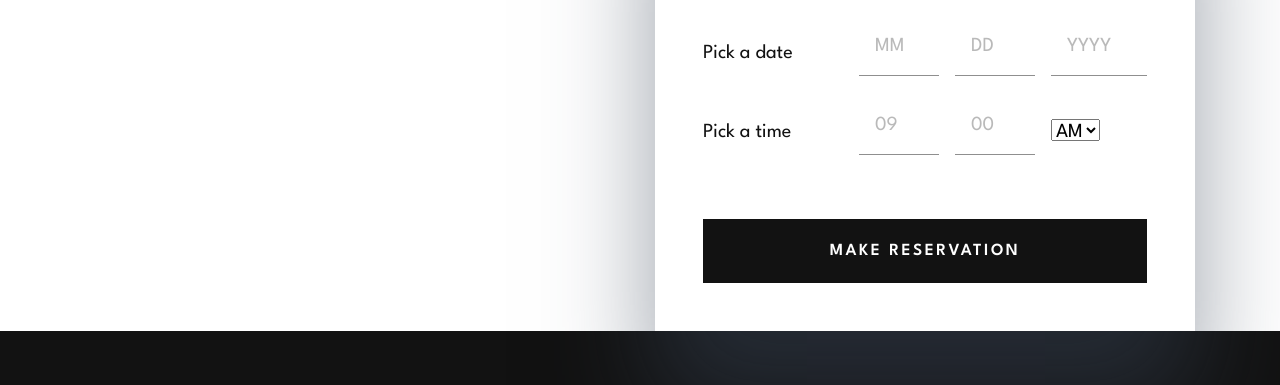
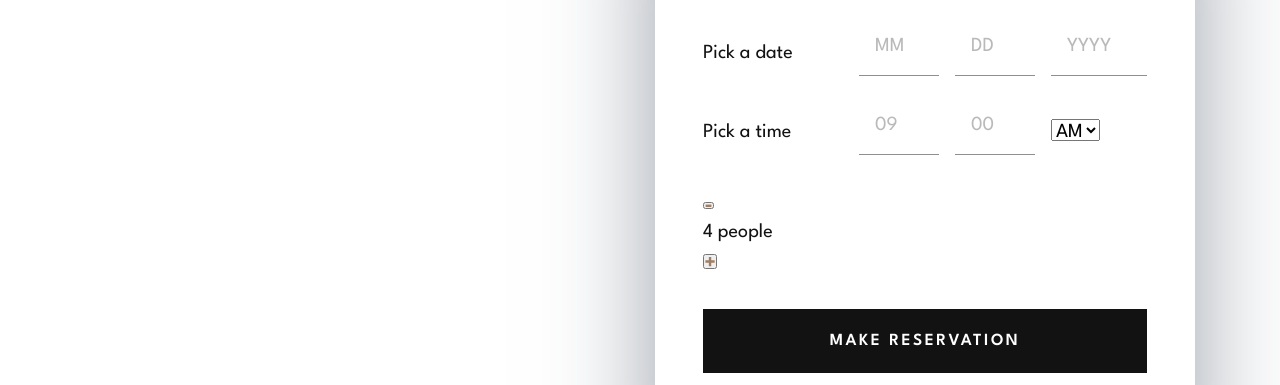
Before and after one commit to karolbanat/dine-restaurant-website, a website: page booking.html in a window 1280 px wide. Shown: the part 227-612 px from the top of the page. Drawn offline with Linux system fonts and the light colour scheme.

Commit message:
Spinbutton markup

```diff
--- a/booking.html
+++ b/booking.html
@@ -139,7 +139,27 @@
                             </fieldset>
 
                             <div class="form-group">
-                                <!-- TODO: people counter -->
+                                <div class="spinbutton">
+                                    <button aria-label="Decrease number of people"
+                                            tabindex="-1"
+                                            class="spinbutton__button">
+                                        <img src="./dist/assets/images/icons/icon-minus.svg"
+                                             alt="">
+                                    </button>
+                                    <p aria-valuenow="4"
+                                       aria-valuemin="1"
+                                       aria-valuemax="20"
+                                       aria-valuetext="4 people"
+                                       aria-label="Number of people"
+                                       role="spinbutton"
+                                       tabindex="0">4 people</p>
+                                    <button aria-label="Increase number of people"
+                                            tabindex="-1"
+                                            class="spinbutton__button">
+                                        <img src="./dist/assets/images/icons/icon-plus.svg"
+                                             alt="">
+                                    </button>
+                                </div>
                             </div>
 
                             <button type="submit"
```
